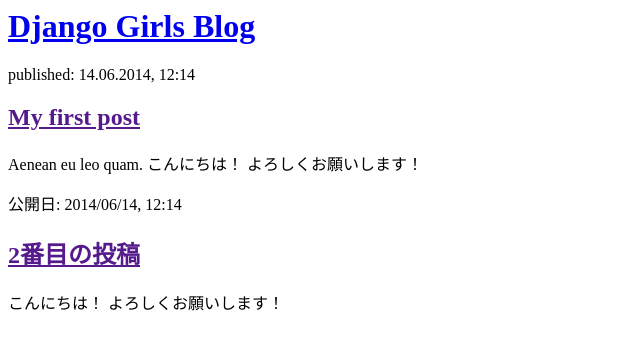
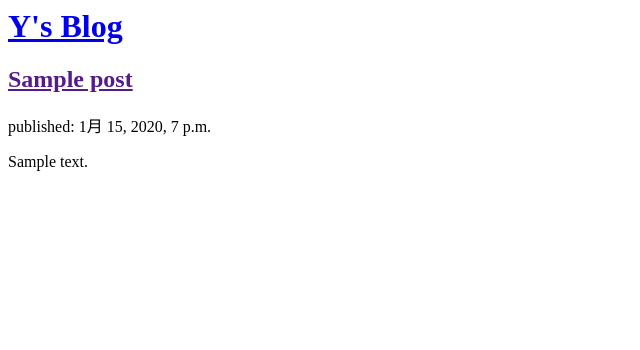
Before and after one commit to yujiwatanabeiv-i/my-first-blog, a Django app: page / in a window 1280 px wide. Shown: the top 350 px of the page, without its empty margins (0-640 px from the left). Run offline with Django 3.2, Linux system fonts and the light colour scheme; tables that the repository leaves empty hold one stand-in row (values such as "Sample post").

Commit message:
Dynamic Template

```diff
--- a/blog/templates/blog/post_list.html
+++ b/blog/templates/blog/post_list.html
@@ -1,22 +1,18 @@
 <html>
     <head>
-        <title>Django Girls blog</title>
+        <title>Y's blog</title>
     </head>
     <body>
-        <div>
-            <h1><a href="/">Django Girls Blog</a></h1>
-        </div>
+      <div>
+          <h1><a href="/">Y's Blog</a></h1>
+      </div>
 
-        <div>
-            <p>published: 14.06.2014, 12:14</p>
-            <h2><a href="">My first post</a></h2>
-            <p>Aenean eu leo quam. こんにちは！ よろしくお願いします！ </p>
-        </div>
-
-        <div>
-            <p>公開日: 2014/06/14, 12:14</p>
-            <h2><a href="">2番目の投稿</a></h2>
-            <p> こんにちは！ よろしくお願いします！ </p>
-        </div>
+      {% for post in posts %}
+          <div>
+              <h2><a href="">{{ post.title }}</a></h2>
+              <p>published: {{ post.published_date }}</p>
+              <p>{{ post.text|linebreaksbr }}</p>
+          </div>
+      {% endfor %}
     </body>
 </html>
--- a/blog/views.py
+++ b/blog/views.py
@@ -1,4 +1,7 @@
 from django.shortcuts import render
+from django.utils import timezone
+from .models import Post
 
 def post_list(request):
-    return render(request, 'blog/post_list.html', {})
+    posts = Post.objects.all()
+    return render(request, 'blog/post_list.html', {'posts': posts})
```
